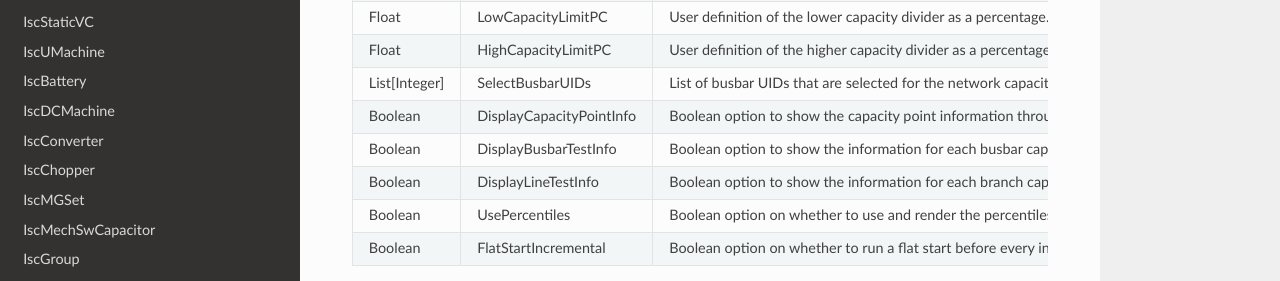
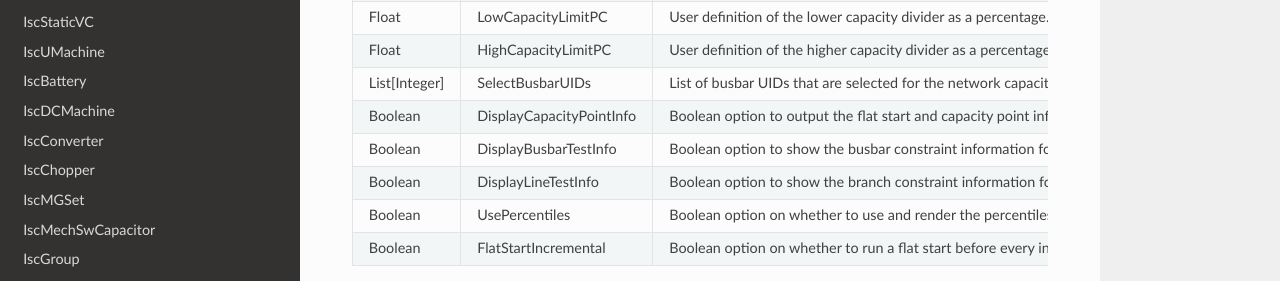
Before and after one commit to TNEI-Services/IPSA, a Sphinx documentation site: the page built from docs/IscNetworkCapacity.rst, in a window 1280 px wide and 1316 px high. Shown: the part 681-962 px from the top of the window. Built offline with Sphinx 7.4.7 and the Read the Docs theme 2.0.0, drawn with Linux system fonts in a browser that asks for light colours.

Commit message:
Clarifying the Display bools for NetCap
Following changes to functionality suggested by GG

```diff
--- a/docs/IscNetworkCapacity.rst
+++ b/docs/IscNetworkCapacity.rst
@@ -49,13 +49,13 @@ Field Values
      - List of busbar UIDs that are selected for the network capacity. If empty all will be selected.
    * - Boolean
      - DisplayCapacityPointInfo
-     - Boolean option to show the capacity point information through the simulation.
+     - Boolean option to output the flat start and capacity point information during the simulation.
    * - Boolean
      - DisplayBusbarTestInfo
-     - Boolean option to show the information for each busbar capacity limit test through the simulation.
+     - Boolean option to show the busbar constraint information for each test through the simulation.
    * - Boolean
      - DisplayLineTestInfo
-     - Boolean option to show the information for each branch capacity limit test through the simulation.
+     - Boolean option to show the branch constraint information for each test through the simulation.
    * - Boolean
      - UsePercentiles
      - Boolean option on whether to use and render the percentiles.
```
